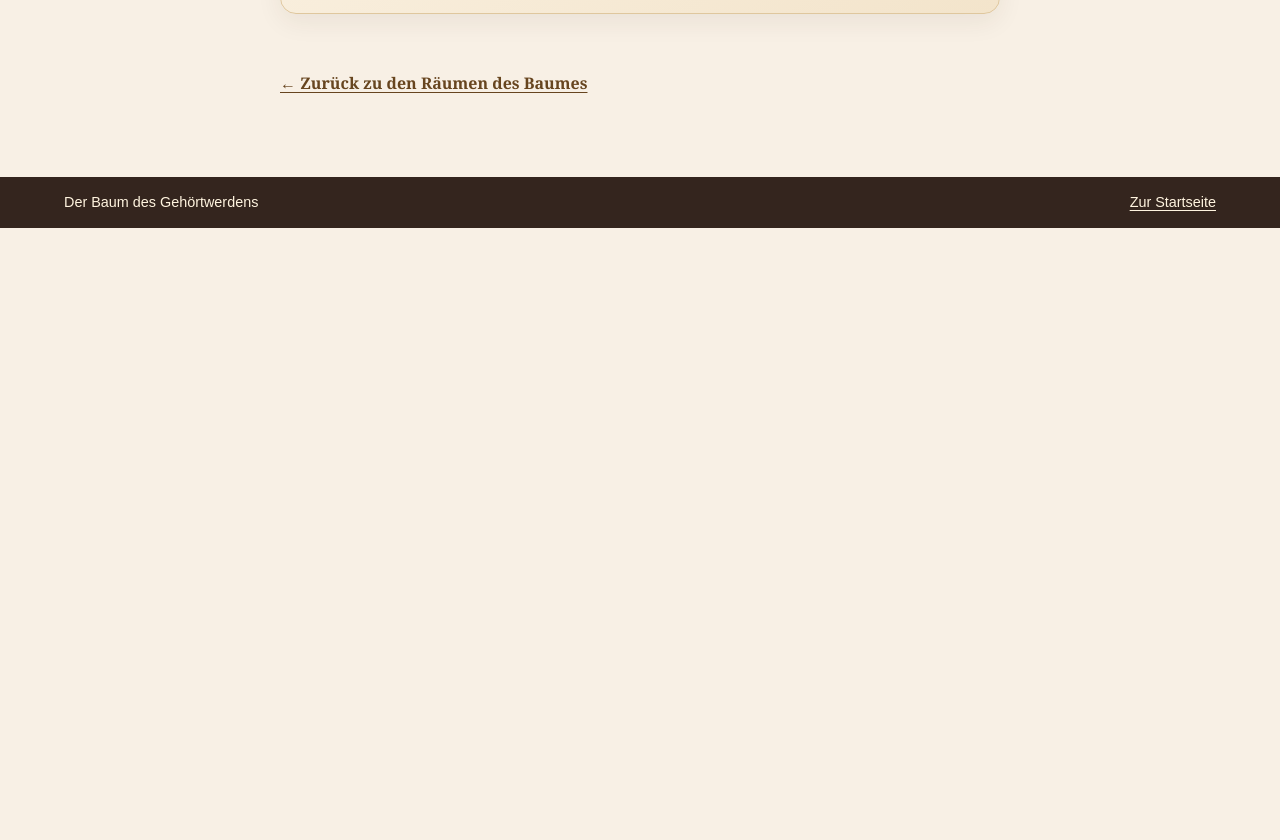
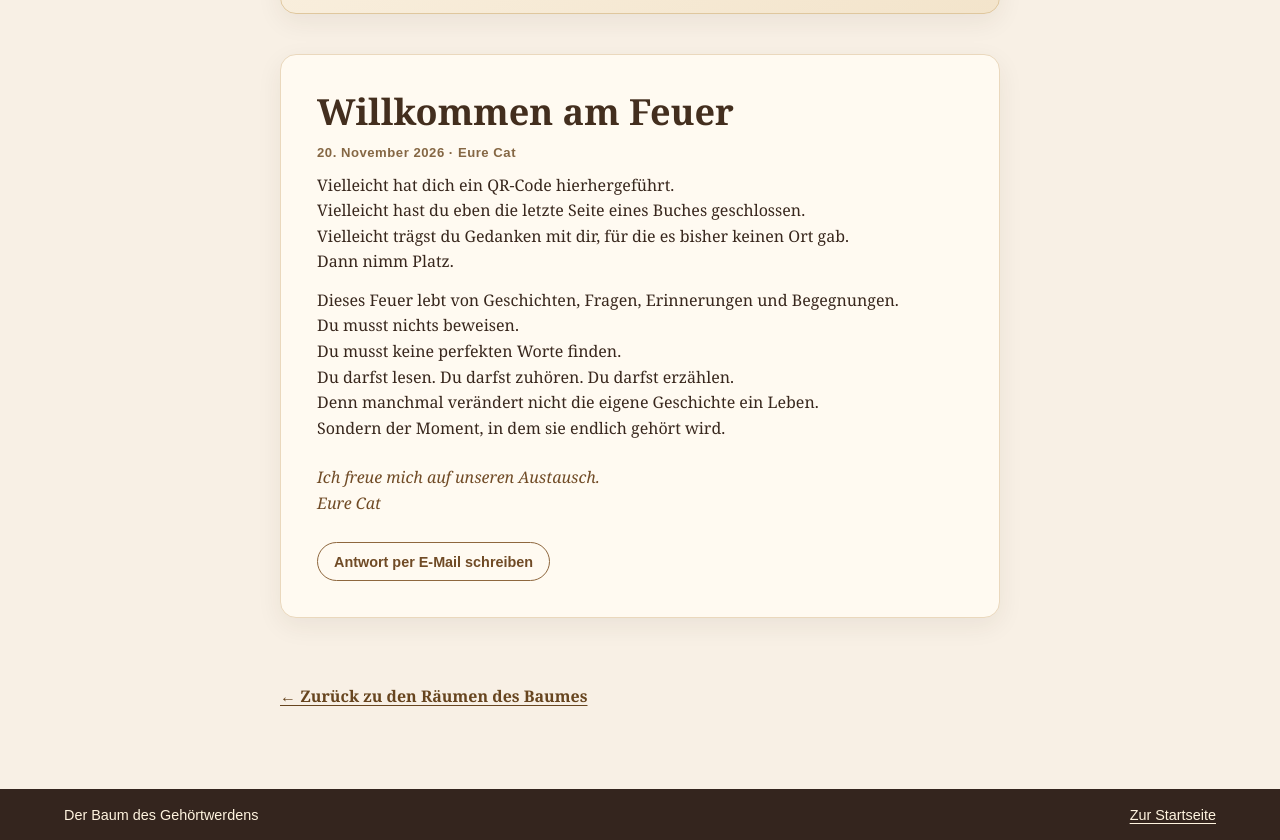
Before and after one commit to webersimone146-coder/baum-des-gehoertwerdens, a plain HTML site: page feuer/index.html in a window 1280 px wide. Shown: the part 891-1731 px from the top of the page. Before the commit the page ends 1119 px from the top, so only its background shows below. Drawn offline with Linux system fonts and the light colour scheme.

Commit message:
Publish the first blog entry Willkommen am Feuer with an email reply link

```diff
--- a/feuer/index.html
+++ b/feuer/index.html
@@ -12,16 +12,21 @@
     .feuer-auftakt p{margin:.8rem 0;color:#493b30}
     .feuer-auftakt .auftakt-schluss{margin-top:1.4rem;font-weight:700;color:#704b26}
     .feuer-auftakt .letzter-satz{display:block;margin-top:.35rem;font-size:1.25em;font-style:italic}
+    .blogeintrag{margin:2.5rem 0;padding:clamp(1.25rem,4vw,2.25rem);background:#fffaf1;border:1px solid #ead8bd;border-radius:1rem;box-shadow:0 8px 26px #38271d12}
+    .blogeintrag h2{margin:0 0 .25rem;color:#432e1e;font-size:clamp(1.55rem,4vw,2.25rem);line-height:1.15}
+    .blogeintrag-meta{margin:.35rem 0 1.25rem;color:#856744;font:700 .82rem Arial,sans-serif;letter-spacing:.04em}
+    .blogeintrag p{margin:.8rem 0}
+    .blogeintrag-signatur{margin-top:1.5rem!important;font-style:italic;color:#704b26}
+    .antwort-link{display:inline-block;margin-top:.8rem;padding:.65rem 1rem;border:1px solid #8e673e;border-radius:999px;color:#704b26;font:700 .9rem Arial,sans-serif;text-decoration:none}
+    .antwort-link:hover{background:#704b26;color:#fffaf1}
+    .antwort-link:focus-visible{outline:3px solid #79542d;outline-offset:3px}
   </style>
 </head>
 <body>
   <a class="sprunglink" href="#inhalt">Direkt zum Inhalt springen</a>
   <header class="kopf">
     <a class="marke" href="../index.html">Der Baum des Gehörtwerdens</a>
-    <nav aria-label="Hauptnavigation">
-      <a href="../index.html#raeume">Alle Räume</a>
-      <a href="../wurzelsteine/index.html">Unsere Werte</a>
-    </nav>
+    <nav aria-label="Hauptnavigation"><a href="../index.html#raeume">Alle Räume</a><a href="../wurzelsteine/index.html">Unsere Werte</a></nav>
   </header>
   <main id="inhalt" class="unterseite">
     <article class="sisu">
@@ -39,6 +44,15 @@
         <p class="auftakt-schluss">Jede Stimme bereichert das Feuer.<br>Und manchmal genügt ein einziger Satz, damit ein Mensch spürt:<span class="letzter-satz">Ich bin nicht allein.</span></p>
       </section>
 
+      <article class="blogeintrag" aria-labelledby="blog-titel">
+        <h2 id="blog-titel">Willkommen am Feuer</h2>
+        <p class="blogeintrag-meta">20. November 2026 · Eure Cat</p>
+        <p>Vielleicht hat dich ein QR-Code hierhergeführt.<br>Vielleicht hast du eben die letzte Seite eines Buches geschlossen.<br>Vielleicht trägst du Gedanken mit dir, für die es bisher keinen Ort gab.<br>Dann nimm Platz.</p>
+        <p>Dieses Feuer lebt von Geschichten, Fragen, Erinnerungen und Begegnungen.<br>Du musst nichts beweisen.<br>Du musst keine perfekten Worte finden.<br>Du darfst lesen. Du darfst zuhören. Du darfst erzählen.<br>Denn manchmal verändert nicht die eigene Geschichte ein Leben.<br>Sondern der Moment, in dem sie endlich gehört wird.</p>
+        <p class="blogeintrag-signatur">Ich freue mich auf unseren Austausch.<br>Eure Cat</p>
+        <a class="antwort-link" href="mailto:weberpol@hotmail.com?subject=Meine%20Antwort%20zum%20Feuer">Antwort per E-Mail schreiben</a>
+      </article>
+
       <a class="ruecklink" href="../index.html#raeume">← Zurück zu den Räumen des Baumes</a>
     </article>
   </main>
```
